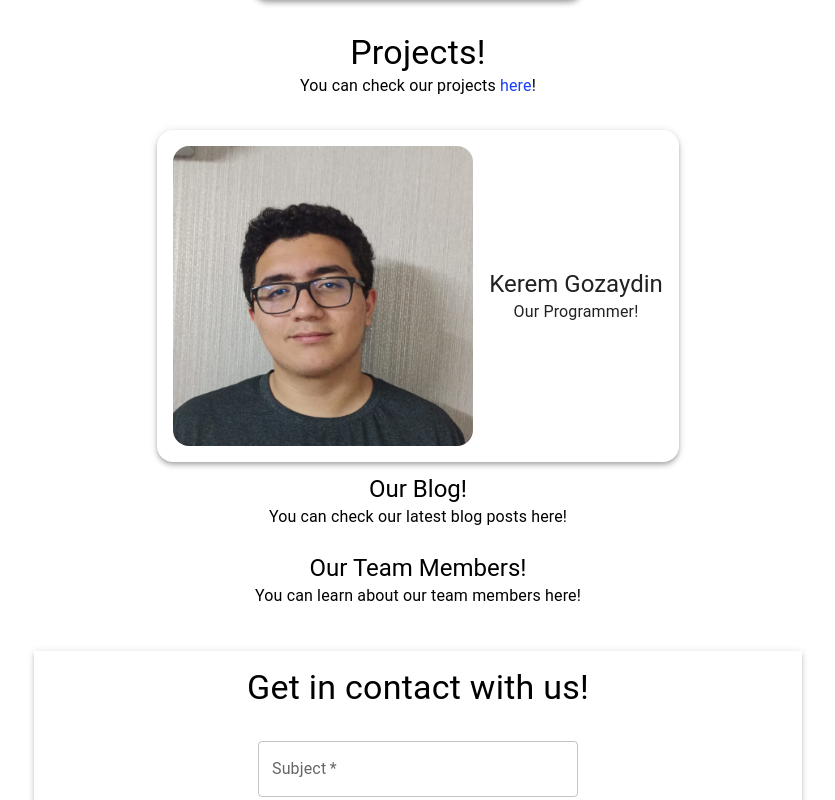
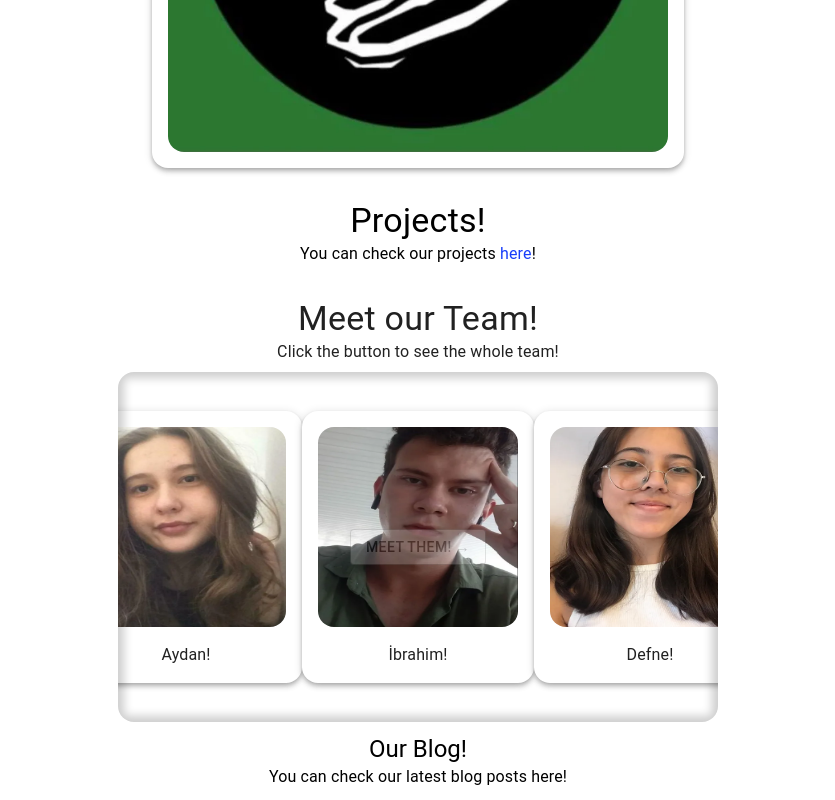
Before and after one commit to KeremGozaydin/idd2.0, a Next.js app: page / in a window 1280 px wide. Shown: the part 540-1340 px from the top of the page, without its empty margins (222-1057 px from the left). Built offline with nearby package versions, Linux system fonts and the light colour scheme.

Commit message:
added members showroom index page

```diff
--- a/components/ColumnCard.tsx
+++ b/components/ColumnCard.tsx
@@ -3,16 +3,22 @@ import { Box, SxProps } from "@mui/material";
 import Image from "next/image";
 import { PropsWithChildren } from "react";
 
+interface sizeprop {
+    height?: string,
+    width?: string
+}
+
 interface ColumnCard extends PropsWithChildren{
     img: string,
     alt: string,
-    imgPlacement?: 'left' | 'right',
+    imgPlacement?: 'left' | 'right' | "vertical",
     mainBoxSx?: SxProps<Theme>,
-    contentBoxSx?: SxProps<Theme>
+    contentBoxSx?: SxProps<Theme>,
+    size?: sizeprop
 }
 
 export default function ImageCard(props: ColumnCard) {
-    const {img,alt,children,imgPlacement,mainBoxSx,contentBoxSx} = props
+    const {img,alt,children,imgPlacement,mainBoxSx,contentBoxSx,size} = props
     return (
         <>
             <Box sx={{
@@ -23,14 +29,17 @@ export default function ImageCard(props: ColumnCard) {
                 boxShadow: 4,
                 borderRadius: '16px',
                 padding: '1em',
-                flexDirection: imgPlacement === 'right' ? 'row-reverse' : 'row',
+                flexDirection: imgPlacement === 'right' ? 'row-reverse' : imgPlacement === "vertical" ? "column" : 'row',
+                backgroundColor: "secondary.main",
+                width: "fit-content",
+                height: "fit-content",
                 ...mainBoxSx
             }}>
                 <Box sx={{
-                    width: '300px',
-                    height: '300px',
-                    position: 'relative',
-                    border: '0'
+                    border: '0',
+                    width: size?.width ?? '300px',
+                    height: size?.height ?? '300px',
+                    position: "relative"
                 }}>
                     <Image src={img} alt={alt} fill style={{borderRadius: '1em'}}/>
                 </Box>
--- a/pages/index.tsx
+++ b/pages/index.tsx
@@ -1,7 +1,11 @@
 import ColumnCard from '@/components/ColumnCard';
-import { Box, SxProps, Theme, Typography } from '@mui/material';
+import { Box, Button, SxProps, Theme, Typography } from '@mui/material';
 import Link from 'next/link';
 import Image from "next/image";
+import { useEffect, useState } from 'react';
+import pb from '@/lib/base';
+import { Record } from 'pocketbase';
+import { useRouter } from 'next/router';
 
 let sectionIntroCSS: SxProps<Theme> = {
     width: '100%',
@@ -13,23 +17,47 @@ let sectionIntroCSS: SxProps<Theme> = {
     margin: '0.2em'
 }
 
+const uyeler = [
+  {
+    img_link : "/media/aydan.webp",
+    isim : "Aydan Cemre Comba",
+    rol : "Kurucu Lider"
+  },
+  {
+    img_link : "/media/ibrahim.webp",
+    isim : "İbrahim Musan",
+    rol : "Proje ve Kampanya Koordinatörü"
+  },
+  {
+    img_link : "/media/defne.webp",
+    isim : "Defne Deniz Özek",
+    rol : "Sosyal Medya Koordinatörü"
+  }
+]
+
+interface uye {
+  [key: string]: any
+}
+type uyeler = uye[] | null
+
 export default function Home() {
+  const router = useRouter();
+  const [indUyeHover,setindUyeHover] = useState<boolean>(false);
+
   return (
     <>
       <div className="page">
         <Box sx={{
-          width: '100%',
-          display: 'flex',
-          flexFlow: 'column nowrap',
-          alignItems: 'center',
-          color: 'primary.main',
-          margin: '2em',
-          gap: '0.5em'
+          textAlign: "center",
+          display: "flex",
+          flexFlow: "column nowrap",
+          gap: "0.5em",
+          padding: "1em"
         }}>
           <Typography variant='h3'>Welcome</Typography>
           <Typography>Welcome to the official website of IDD (Iklim Degismeden Degis)!!!</Typography>
         </Box>
-        <ColumnCard img='/media/idd-logo.webp' alt='IDD logo'/>
+        <ColumnCard size={{height: "500px", width: "500px"}} img='/media/idd-logo.webp' alt='IDD logo'/>
         <Box sx={{
           width: '100%',
           display: 'flex',
@@ -51,19 +79,71 @@ export default function Home() {
           </Link>
         </Typography>
         </Box>
-
-        <ColumnCard img={'/media/kerem.jpeg'} alt={'kerem'} imgPlacement={'left'}>
-          <Box sx={{
-            display: 'flex',
-            flexFlow: 'column nowrap',
-            height: 'auto',
-            alignItems: 'center',
-            justifyContent: 'center'
-          }}>
-            <Typography variant='h5'>Kerem Gozaydin</Typography>
-            <Typography>Our Programmer!</Typography>
+        <Typography variant="h4" >Meet our Team!</Typography>
+        <Typography sx={{marginBottom: "0.5em"}}>Click the button to see the whole team!</Typography>
+        { !uyeler ? "loading" : (
+          <Box className="index-uye-cont" sx={{
+            width: "600px",
+            height: "350px",
+            overflow: "hidden",
+            display: "flex",
+            borderRadius: '16px',
+            flexFlow: "row nowrap",
+            alignItems: "center",
+            justifyContent: "center",
+            border: "20px black",
+            zIndex: 999,
+            position: "relative"
+          }}
+          >
+            {uyeler.map((uye) => {
+              return (
+                <ColumnCard
+                  size={{
+                    width: "200px",
+                    height: "200px"
+                  }}
+                  img={uye.img_link}
+                  alt={uye.img_link}
+                  imgPlacement={"vertical"}
+                >
+                  <Typography>{`${uye.isim.split(" ")[0]}!`}</Typography>
+                </ColumnCard>
+              )
+            })}
+            <Box sx={{
+              position: "absolute",
+              top: 0, left: 0, right: 0, bottom: 0,
+              boxShadow: "0 0 10px 6px rgb(0 0 0 / 20%) inset",
+              transition: "all 0.5s",
+              ":hover": {
+                boxShadow: "0 0 20px 12px rgb(0 0 0 / 20%) inset"
+              }
+            }}/>
+            <Button className='index-uye-button' variant='outlined' sx={{
+              position: "absolute",
+              opacity: "0.2",
+              transition: "all 0.5s",
+              ":hover": {
+                backgroundColor: "secondary.main",
+                scale: "1.05"
+              },
+              width: "fit-content",
+              height: "fit-content",
+              backgroundColor: "secondary.main",
+              color: "primary.main",
+              top: "0",
+              left: "0",
+              bottom: "0",
+              right: "0",
+              margin: "auto",
+              zIndex: "999",
+              transform: "scale(1)"
+            }} onClick={() => router.push('/about')}>
+              Meet them! →
+            </Button>
           </Box>
-        </ColumnCard>
+        )}
 
         <Box sx={sectionIntroCSS}>
           <Typography variant='h5'>Our Blog!</Typography>
--- a/styles/globals.css
+++ b/styles/globals.css
@@ -114,3 +114,9 @@ a {
     color-scheme: dark;
   }
 }
+
+.index-uye-cont:hover > .index-uye-button {
+  transform: scale(1.1);
+  opacity: 1;
+  transition: all 0.5s;
+}
```
Also changed, not shown: pages/about.tsx (+12 -2 lines).
